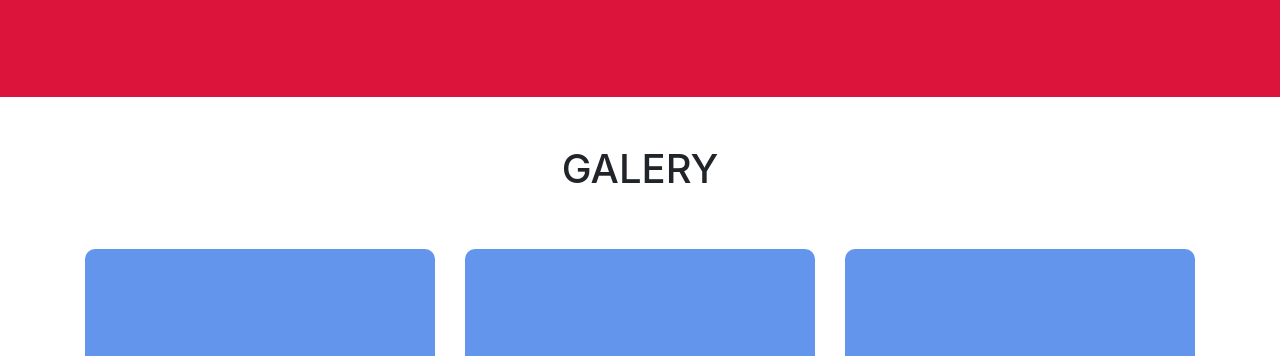
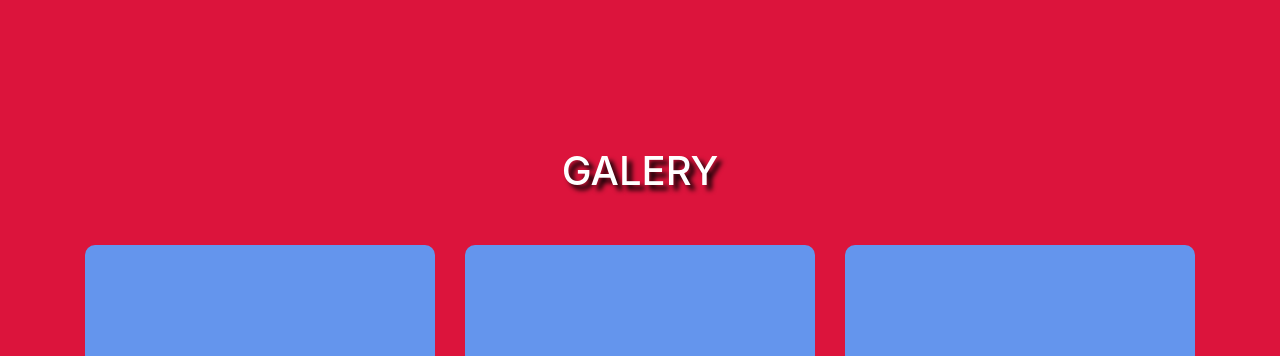
Before and after one commit to gabriellesmana/lowwebcreator, a plain HTML site: page index.html in a window 1280 px wide. Shown: the part 6775-7131 px from the top of the page. Drawn offline with nearby package versions, Linux system fonts and the light colour scheme.

Commit message:
ubah warna

```diff
--- a/index.html
+++ b/index.html
@@ -205,7 +205,7 @@
     <!-- GALERY -->
     <section id="galery" >
       <div class="container">
-        <div class="row text-center m-5">
+        <div class="row text-center">
           <div class="col">
             <h1>GALERY</h1>
           </div>
--- a/style.css
+++ b/style.css
@@ -152,6 +152,18 @@
 }
 
 /* my galery section */
+
+#galery {
+  background-color: crimson;
+}
+
+#galery h1 {
+  margin-top: 50px;
+  margin-bottom: 50px;
+  color: white;
+  text-shadow: 5px 5px 5px rgba(0, 0, 0, 1);
+}
+
 .galery-box {
   position: relative;
   background-color: cornflowerblue;
@@ -362,6 +374,18 @@
   }
 
   /* my galery section */
+
+  #galery {
+    background-color: crimson;
+  }
+
+  #galery h1 {
+    margin-top: 50px;
+    margin-bottom: 50px;
+    color: white;
+    text-shadow: 5px 5px 5px rgba(0, 0, 0, 1);
+  }
+
   .galery-box {
     position: relative;
     background-color: cornflowerblue;
```
